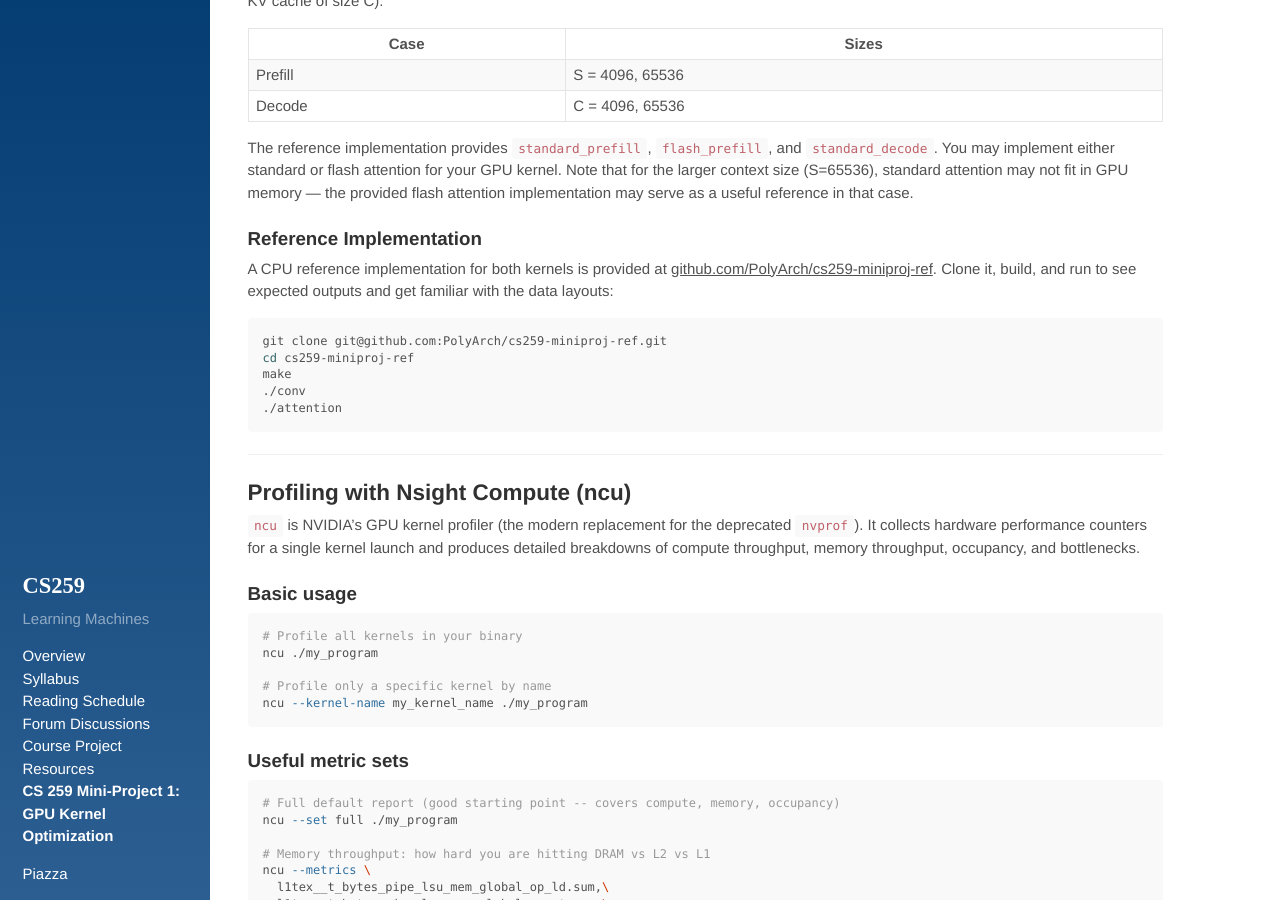
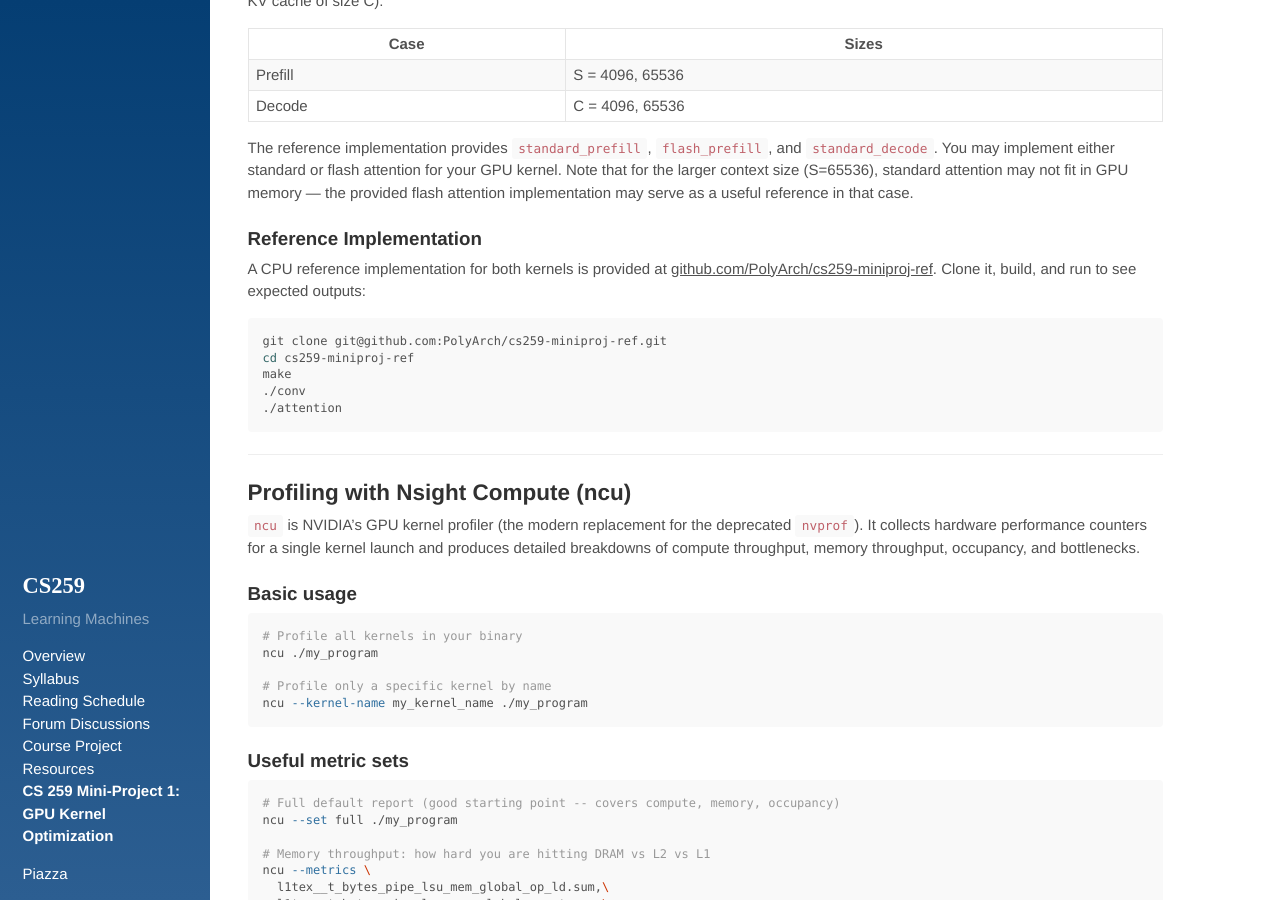
Before and after one commit to PolyArch/cs259, a Jekyll site: the page built from 04-miniproj-1.md, in a window 1280 px wide and 900 px high, scrolled down 1425 px. Built offline with Jekyll 4.4.1, drawn with Linux system fonts in a browser that asks for light colours; our own code applies the rules of GitHub Pages for plain Markdown files.

Commit message:
Remove 'get familiar with data layouts'

````diff
--- a/04-miniproj-1.md
+++ b/04-miniproj-1.md
@@ -87,7 +87,7 @@ reference in that case.
 
 A CPU reference implementation for both kernels is provided at
 [github.com/PolyArch/cs259-miniproj-ref](https://github.com/PolyArch/cs259-miniproj-ref).
-Clone it, build, and run to see expected outputs and get familiar with the data layouts:
+Clone it, build, and run to see expected outputs:
 
 ```bash
 git clone git@github.com:PolyArch/cs259-miniproj-ref.git
````
